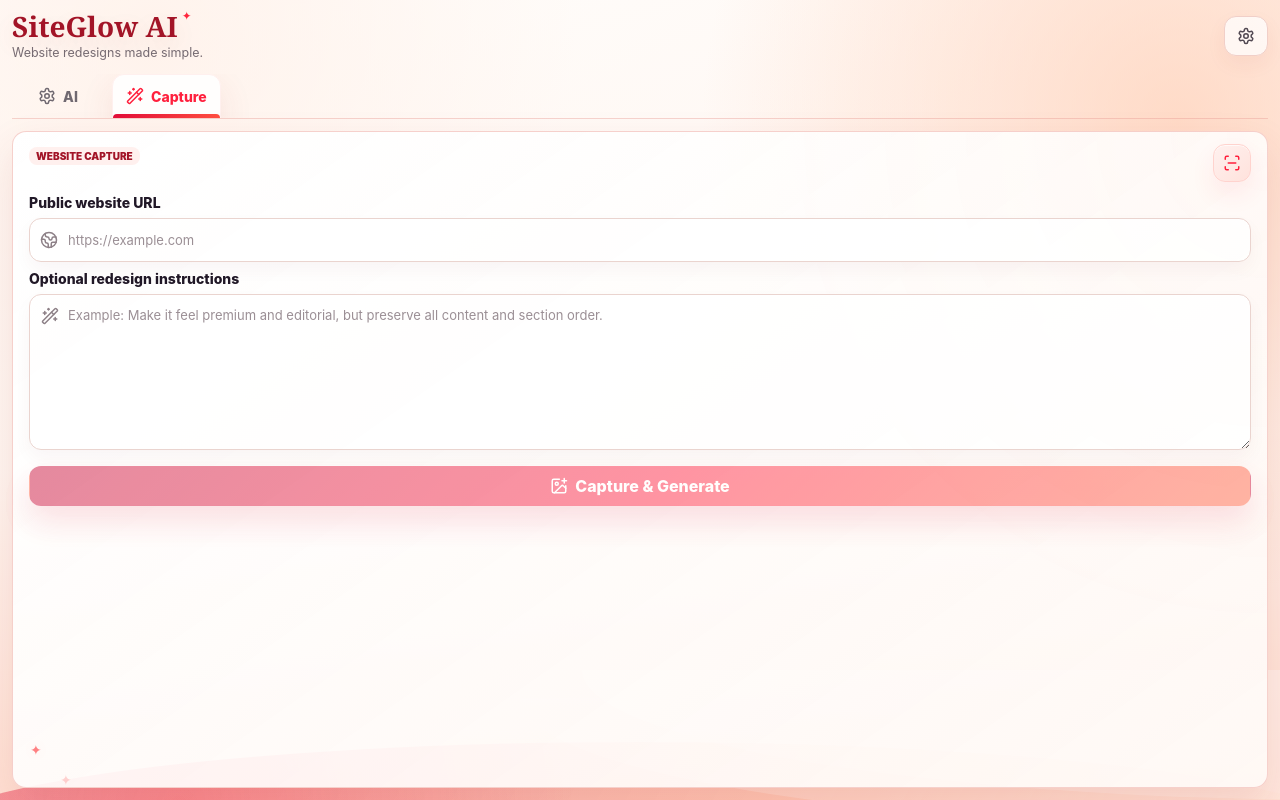
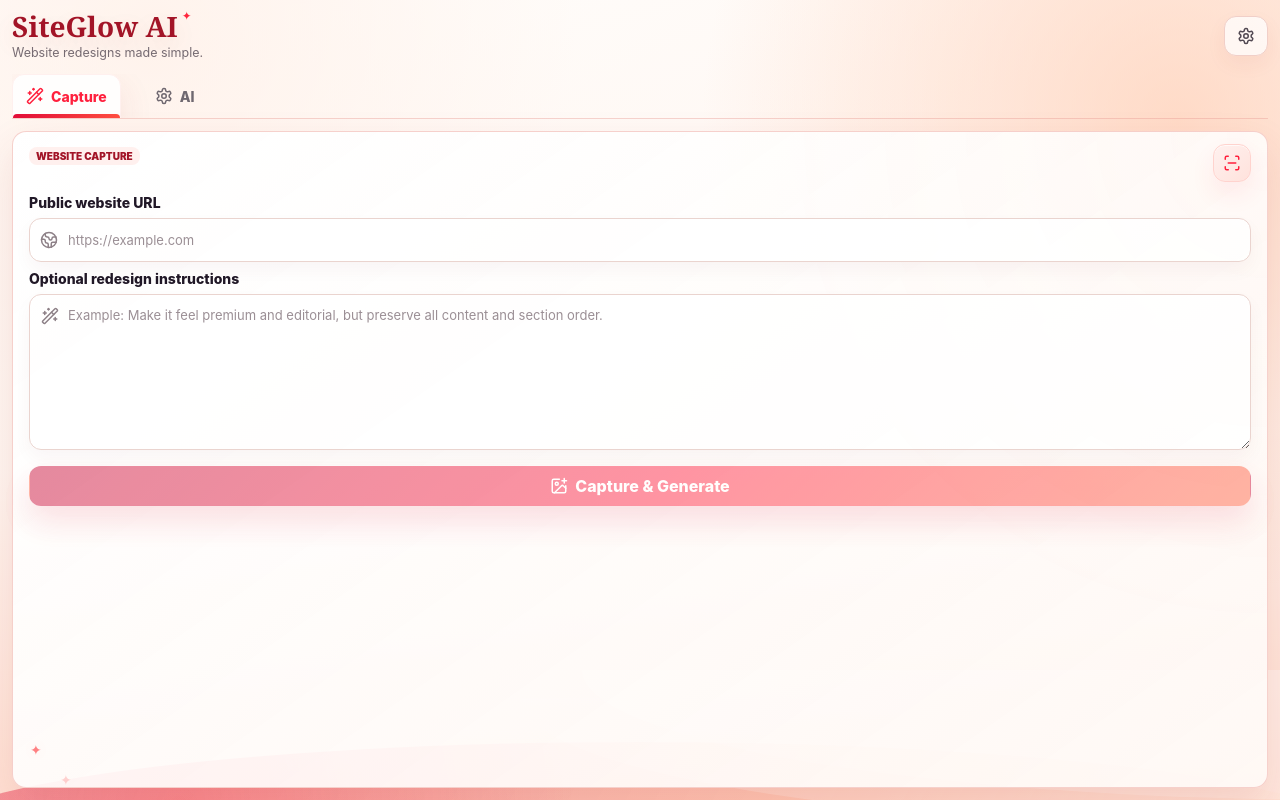
Before and after one commit to rowenapinto001/SiteGlow-AI, a React (Vite) app: page / in a window 1280 px wide. Built offline with nearby package versions, Linux system fonts and the light colour scheme; no server answers.

Commit message:
fix(ui): put capture tab first

```diff
--- a/src/App.tsx
+++ b/src/App.tsx
@@ -8,7 +8,7 @@
 import { DEFAULT_CLOUDFLARE_MODEL } from './shared/types';
 
 type Stage = 'idle' | 'capturing' | 'generating';
-type View = 'redesign' | 'config';
+type View = 'capture' | 'config';
 
 const emptyConfig: PublicConfig = {
   cloudflareModel: DEFAULT_CLOUDFLARE_MODEL,
@@ -17,7 +17,7 @@
 };
 
 export default function App() {
-  const [view, setView] = useState<View>('redesign');
+  const [view, setView] = useState<View>('capture');
   const [config, setConfig] = useState<PublicConfig>(emptyConfig);
   const [url, setUrl] = useState('');
   const [instructions, setInstructions] = useState('');
@@ -29,7 +29,7 @@
   const resultPanelRef = useRef<HTMLDivElement>(null);
 
   const canGenerate = useMemo(
-    () => config.connectionState === 'active' && url.trim() && stage === 'idle',
+    () => Boolean(config.connectionState === 'active' && url.trim() && stage === 'idle'),
     [config.connectionState, stage, url]
   );
 
@@ -57,23 +57,20 @@
     }
   }, [afterDataUrl]);
 
-  async function runFlow(regenerate = false) {
+  async function runFlow() {
     const targetUrl = url;
     const targetInstructions = instructions;
     setError(null);
     setOutputText(null);
 
     try {
-      let currentCapture = capture;
-      if (!regenerate || !currentCapture) {
       setStage('capturing');
-        currentCapture = await sendToBackground<CapturedPage>({
+      const currentCapture = await sendToBackground<CapturedPage>({
         type: 'CAPTURE_SITE',
         payload: { url: targetUrl }
       });
       setCapture(currentCapture);
       setAfterDataUrl(null);
-      }
 
       setStage('generating');
       const redesign = await sendToBackground<RedesignResult>({
@@ -129,11 +126,11 @@
       </header>
 
       <nav className="tabs" aria-label="SiteGlow views">
+        <button className={view === 'capture' ? 'active' : ''} onClick={() => setView('capture')}>
+          <WandSparkles size={18} /> Capture
+        </button>
         <button className={view === 'config' ? 'active' : ''} onClick={() => setView('config')}>
           <Settings size={18} /> AI
-        </button>
-        <button className={view === 'redesign' ? 'active' : ''} onClick={() => setView('redesign')}>
-          <WandSparkles size={18} /> Capture
         </button>
       </nav>
 
@@ -233,7 +230,7 @@
             )}
 
             <div className="button-row">
-              <button className="primary" onClick={() => runFlow(false)} disabled={!canGenerate}>
+              <button className="primary" onClick={runFlow} disabled={!canGenerate}>
                 <ImagePlus size={18} /> Capture & Generate
               </button>
             </div>
```
Also changed, not shown: 1 other file (tests, documents, lock files or other folders). Lines whose indentation alone changed are shown as unchanged.
